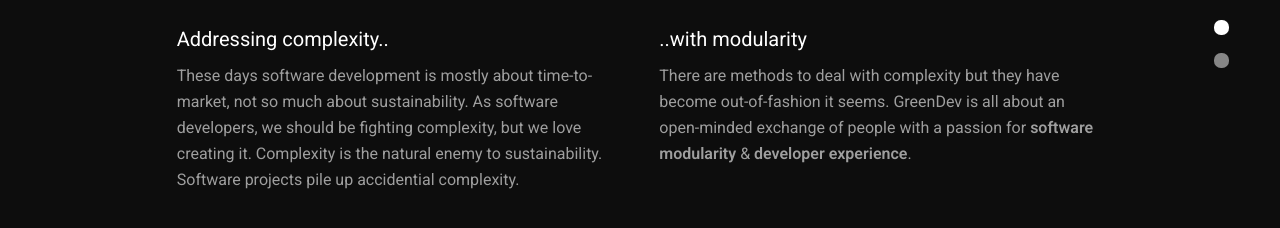
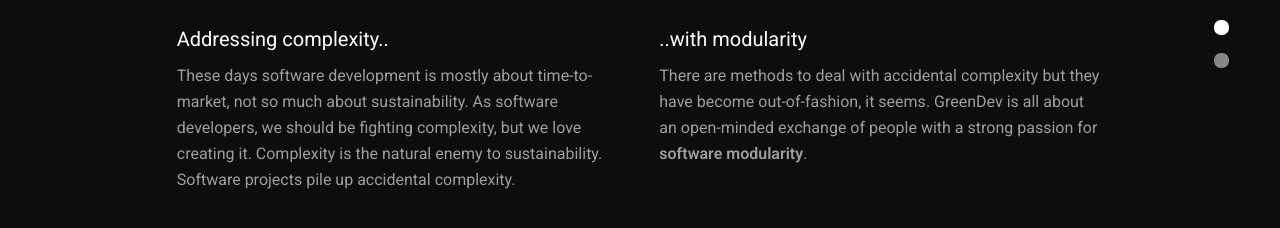
Before and after one commit to greendevio/greendevio.github.io, a plain HTML site: page index.html in a window 1280 px wide. Shown: the part 356-584 px from the top of the page. Drawn offline with nearby package versions, Linux system fonts and the light colour scheme.

Commit message:
fixed some spellings

```diff
--- a/index.html
+++ b/index.html
@@ -125,14 +125,14 @@
                 These days software development is mostly about time-to-market, not so much about sustainability.
                 As software developers, we should be fighting complexity, but we love creating it.
                 Complexity is the natural enemy to sustainability.
-                Software projects pile up accidential complexity.
+                Software projects pile up accidental complexity.
               </p>
             </li>
             <li class="col-6-12 left ae-4 fromRight">
               <h3>..with modularity</h3>
               <p class="tiny opacity-6">
-                  There are methods to deal with complexity but they have become out-of-fashion it seems.
-                  GreenDev is all about an open-minded exchange of people with a passion for <strong>software modularity</strong> &amp; <strong>developer experience</strong>.
+                  There are methods to deal with accidental complexity but they have become out-of-fashion, it seems.
+                  GreenDev is all about an open-minded exchange of people with a strong passion for <strong>software modularity</strong>.
               </p>
             </li>
           </ul>
```
